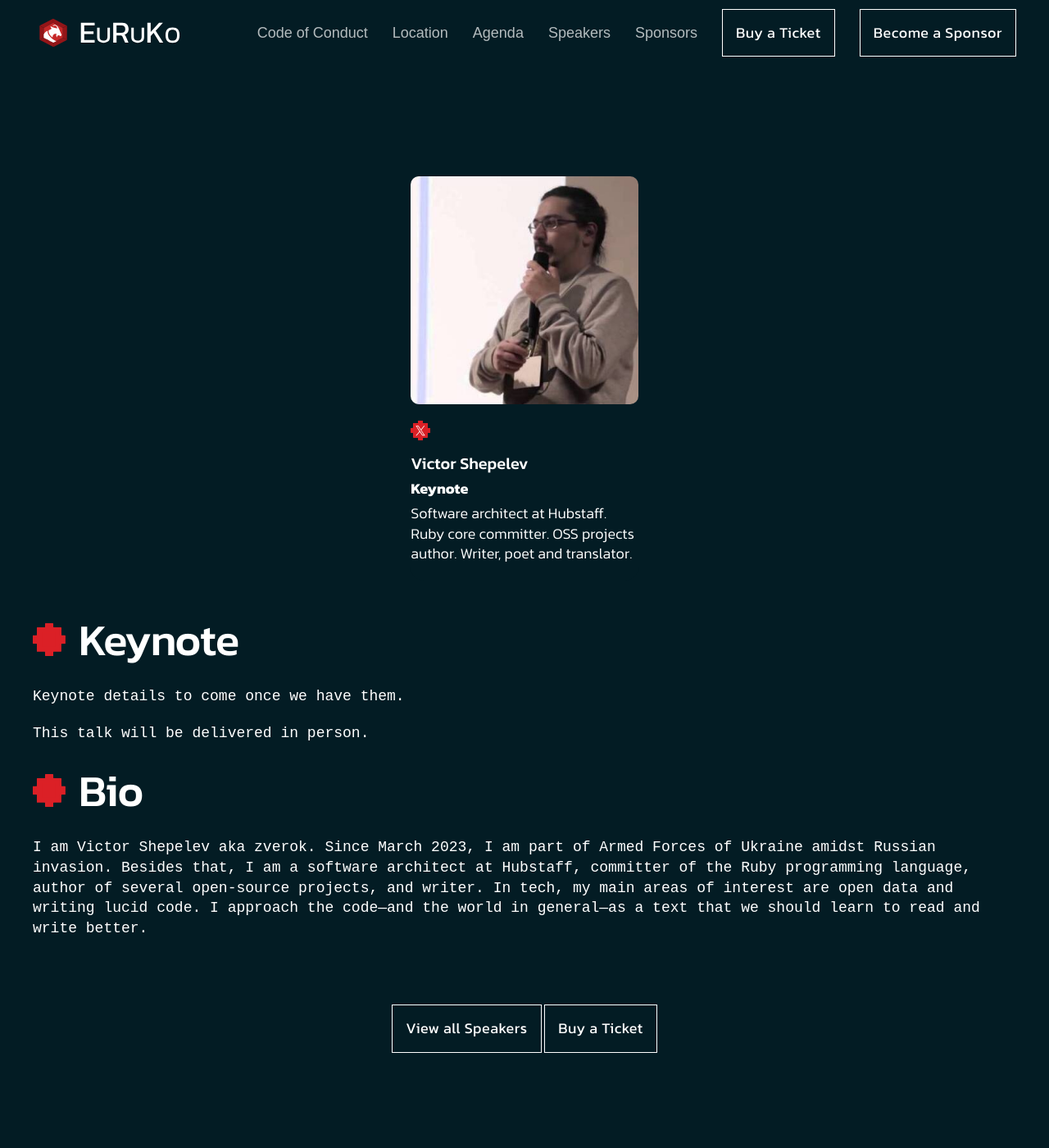
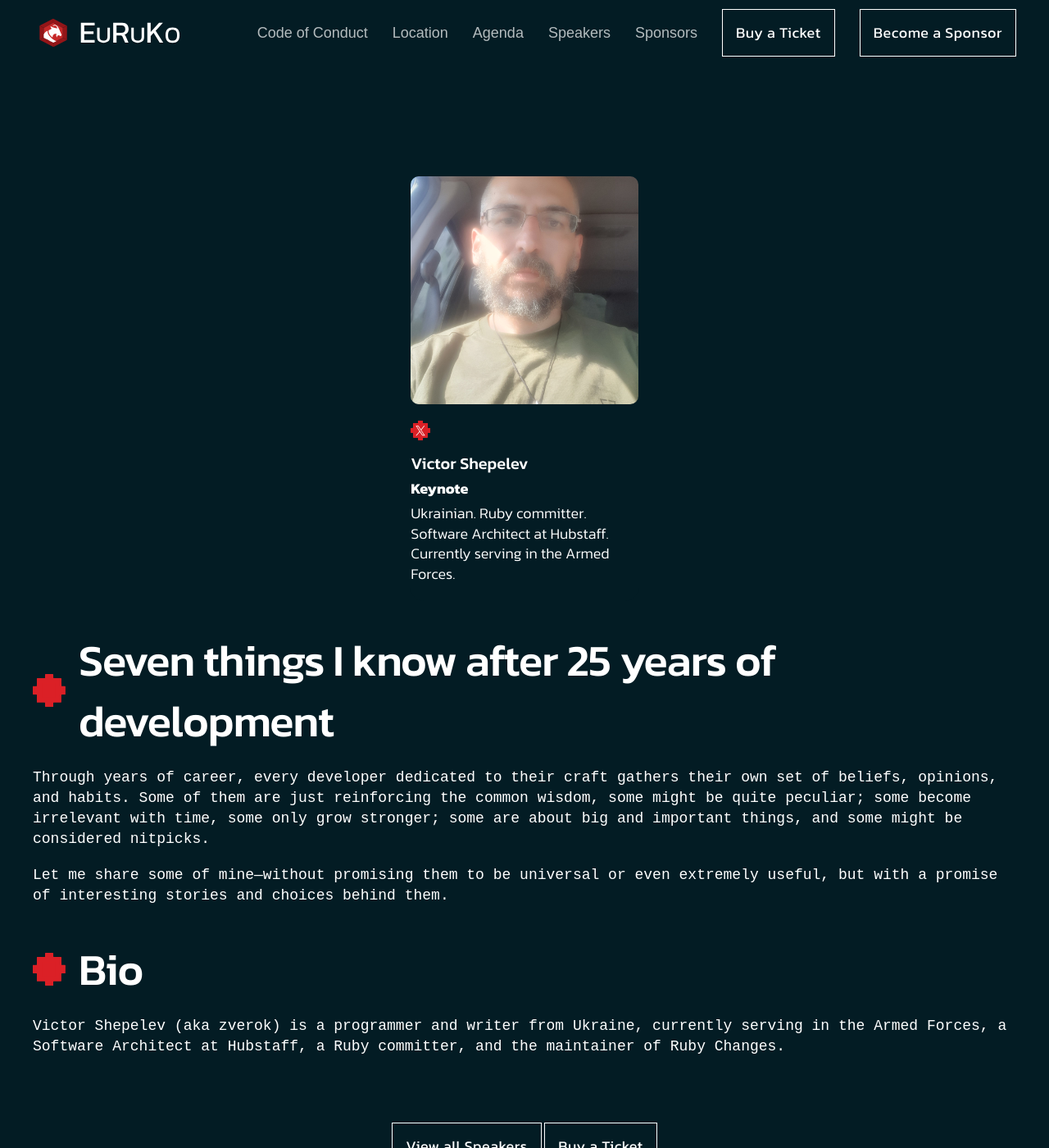
Before and after one commit to euruko/2024.euruko.org, a Jekyll site: the page built from speakers/victor_shepelev.html, in a window 1280 px wide and 1400 px high. Shown: the whole window at 82% size. Built offline with Jekyll 4.4.1, drawn with Linux system fonts in a browser that asks for light colours; comment, search, counter and statistics services are not loaded.

Commit message:
victor shepelev updates

```diff
--- a/_includes/agenda/agenda_day_one.html
+++ b/_includes/agenda/agenda_day_one.html
@@ -113,7 +113,7 @@
       <div class="schedule__item">
         <a href="/speakers/victor_shepelev" class="schedule__item__image" style="background: url(/assets/images/speakers/victor.jpg) center center / cover no-repeat;"></a>
         <div class="schedule__item__content">
-          <h5 class="schedule__item__title">Keynote: TBD</h5>
+          <h5 class="schedule__item__title">Seven things I know after 25 years of development</h5>
           <p class="schedule__item__speaker">Victor Shepelev</p>
         </div>
       </div>
--- a/_includes/speakers_section.html
+++ b/_includes/speakers_section.html
@@ -129,7 +129,7 @@
             </ul>
             <h4 class="card__name">Victor Shepelev</h4>
             <p class="card__note text--bold">Keynote</p>
-            <p class="card__note">Software architect at Hubstaff. Ruby core committer. OSS projects author. Writer, poet and translator.</p>
+            <p class="card__note">Ukrainian. Ruby committer. Software Architect at Hubstaff. Currently serving in the Armed Forces.</p>
           </div>
         </div>
       </div>
--- a/all_speakers.html
+++ b/all_speakers.html
@@ -137,8 +137,8 @@ layout: page
                 </li>
               </ul>
               <h4 class="card__name">Victor Shepelev</h4>
-              <p class="card__note text--bold">Keynote</p>
-              <p class="card__note">Software architect at Hubstaff. Ruby core committer. OSS projects author. Writer, poet and translator.</p>
+              <p class="card__note text--bold">Keynote: Seven things I know after 25 years of development</p>
+              <p class="card__note">Ukrainian. Ruby committer. Software Architect at Hubstaff. Currently serving in the Armed Forces.</p>
             </div>
           </div>
         </div>
--- a/speakers/jean_boussier.html
+++ b/speakers/jean_boussier.html
@@ -28,7 +28,7 @@ layout: page
       </div>
       <article class="section__article mb--2">
         <div class="col--100">
-          <h3 class="section__article__title has-dot">Talk (in person): A Decade of Rails Bug Fixes</h3>
+          <h3 class="section__article__title has-dot">A Decade of Rails Bug Fixes</h3>
           <p class="section__article__text mb--2">
             Talk details to come once we have them.
           </p>
--- a/speakers/victor_shepelev.html
+++ b/speakers/victor_shepelev.html
@@ -21,19 +21,19 @@ layout: page
               </ul>
               <h4 class="card__name">Victor Shepelev</h4>
               <p class="card__note text--bold">Keynote</p>
-              <p class="card__note">Software architect at Hubstaff. Ruby core committer. OSS projects author. Writer, poet and translator.</p>
+              <p class="card__note">Ukrainian. Ruby committer. Software Architect at Hubstaff. Currently serving in the Armed Forces.</p>
             </div>
           </div>
         </div>
       </div>
       <article class="section__article mb--2">
         <div class="col--100">
-          <h3 class="section__article__title has-dot">Keynote</h3>
+          <h3 class="section__article__title has-dot">Seven things I know after 25 years of development</h3>
           <p class="section__article__text mb--2">
-            Keynote details to come once we have them.
+            Through years of career, every developer dedicated to their craft gathers their own set of beliefs, opinions, and habits. Some of them are just reinforcing the common wisdom, some might be quite peculiar; some become irrelevant with time, some only grow stronger; some are about big and important things, and some might be considered nitpicks.
           </p>
-          <p class="section__article__text">
-            This talk will be delivered in person.
+          <p class="section__article__text mb--2">
+            Let me share some of mine—without promising them to be universal or even extremely useful, but with a promise of interesting stories and choices behind them.
           </p>
         </div>
       </article>
@@ -41,11 +41,7 @@ layout: page
         <div class="col--100">
           <h3 class="section__article__title has-dot">Bio</h3>
           <p class="section__article__text">
-            I am Victor Shepelev aka zverok. Since March 2023, I am part of Armed Forces of Ukraine amidst Russian invasion.
-
-Besides that, I am a software architect at Hubstaff, committer of the Ruby programming language, author of several open-source projects, and writer.
-
-In tech, my main areas of interest are open data and writing lucid code. I approach the code—and the world in general—as a text that we should learn to read and write better.
+            Victor Shepelev (aka zverok) is a programmer and writer from Ukraine, currently serving in the Armed Forces, a Software Architect at Hubstaff, a Ruby committer, and the maintainer of Ruby Changes.
           </p>
         </div>
       </article>
```
Also changed, not shown: assets/images/speakers/victor-2.jpg (added), assets/images/speakers/victor.jpg.
